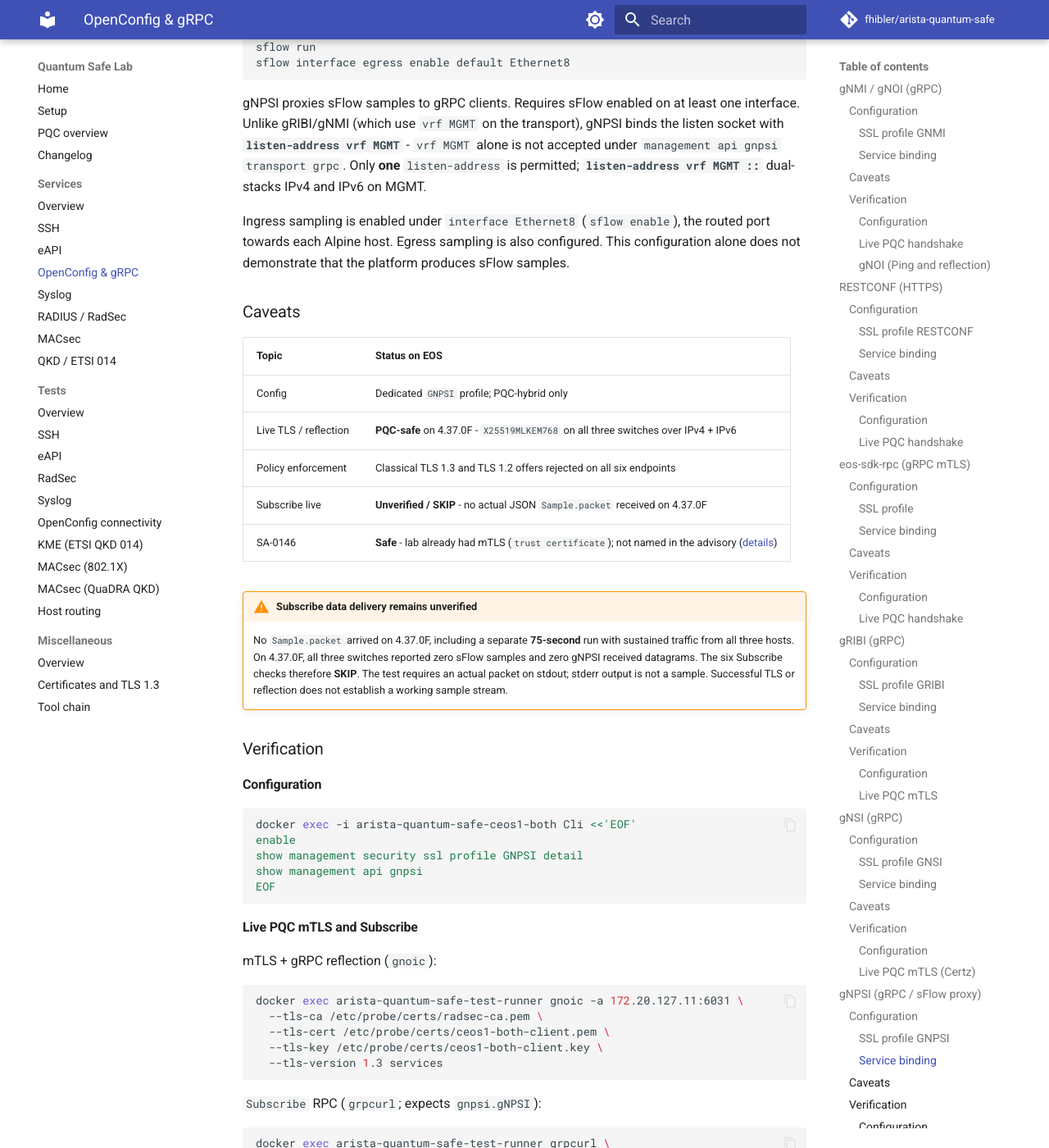
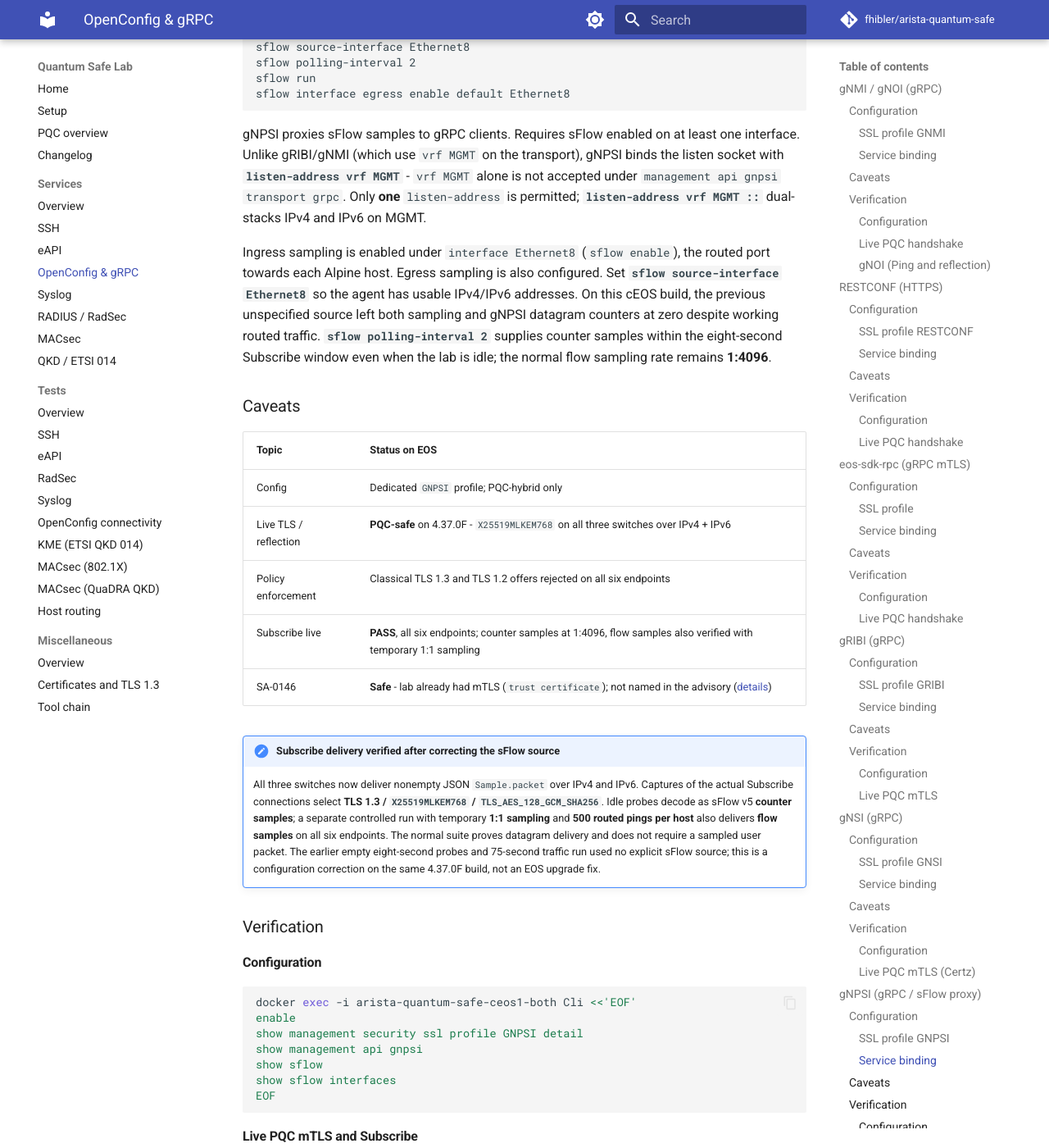
Before and after one commit to fhibler/arista-quantum-safe, an MkDocs documentation site: the page built from docs/services/openconfig.md, in a window 1280 px wide and 1400 px high, scrolled down 12028 px. Shown: the whole window at 82% size. Built offline with MkDocs 1.6.1 and Material for MkDocs 9.7.7, drawn with Linux system fonts in a browser that asks for light colours; comment, search, counter and statistics services are not loaded; some of the changed text lies outside the part shown.

Commit message:
Fix gNPSI Subscribe delivery with an explicit sFlow source
Bind the sFlow agent to Ethernet8 and poll counters every two seconds so bounded Subscribe probes receive datagrams on idle switches. Require nonempty decoded packets and fail empty or malformed streams; update tests and document dual-stack delivery and captured hybrid TLS selections.

````diff
--- a/docs/services/openconfig.md
+++ b/docs/services/openconfig.md
@@ -490,13 +490,15 @@
 interface Ethernet8
    sflow enable
 !
+sflow source-interface Ethernet8
+sflow polling-interval 2
 sflow run
 sflow interface egress enable default Ethernet8
 ```
 
 gNPSI proxies sFlow samples to gRPC clients. Requires sFlow enabled on at least one interface. Unlike gRIBI/gNMI (which use `vrf MGMT` on the transport), gNPSI binds the listen socket with **`listen-address vrf MGMT`** - `vrf MGMT` alone is not accepted under `management api gnpsi transport grpc`. Only **one** `listen-address` is permitted; **`listen-address vrf MGMT ::`** dual-stacks IPv4 and IPv6 on MGMT.
 
-Ingress sampling is enabled under `interface Ethernet8` (`sflow enable`), the routed port towards each Alpine host. Egress sampling is also configured. This configuration alone does not demonstrate that the platform produces sFlow samples.
+Ingress sampling is enabled under `interface Ethernet8` (`sflow enable`), the routed port towards each Alpine host. Egress sampling is also configured. Set **`sflow source-interface Ethernet8`** so the agent has usable IPv4/IPv6 addresses. On this cEOS build, the previous unspecified source left both sampling and gNPSI datagram counters at zero despite working routed traffic. **`sflow polling-interval 2`** supplies counter samples within the eight-second Subscribe window even when the lab is idle; the normal flow sampling rate remains **1:4096**.
 
 ### Caveats
 
@@ -505,11 +507,11 @@
 | Config | Dedicated `GNPSI` profile; PQC-hybrid only |
 | Live TLS / reflection | **PQC-safe** on 4.37.0F - `X25519MLKEM768` on all three switches over IPv4 + IPv6 |
 | Policy enforcement | Classical TLS 1.3 and TLS 1.2 offers rejected on all six endpoints |
-| Subscribe live | **Unverified / SKIP** - no actual JSON `Sample.packet` received on 4.37.0F |
+| Subscribe live | **PASS**, all six endpoints; counter samples at 1:4096, flow samples also verified with temporary 1:1 sampling |
 | SA-0146 | **Safe** - lab already had mTLS (`trust certificate`); not named in the advisory ([details](#security-advisory-0146)) |
 
-!!! warning "Subscribe data delivery remains unverified"
-    No `Sample.packet` arrived on 4.37.0F, including a separate **75-second** run with sustained traffic from all three hosts. On 4.37.0F, all three switches reported zero sFlow samples and zero gNPSI received datagrams. The six Subscribe checks therefore **SKIP**. The test requires an actual packet on stdout; stderr output is not a sample. Successful TLS or reflection does not establish a working sample stream.
+!!! note "Subscribe delivery verified after correcting the sFlow source"
+    All three switches now deliver nonempty JSON `Sample.packet` over IPv4 and IPv6. Captures of the actual Subscribe connections select **TLS 1.3 / `X25519MLKEM768` / `TLS_AES_128_GCM_SHA256`**. Idle probes decode as sFlow v5 **counter samples**; a separate controlled run with temporary **1:1 sampling** and **500 routed pings per host** also delivers **flow samples** on all six endpoints. The normal suite proves datagram delivery and does not require a sampled user packet. The earlier empty eight-second probes and 75-second traffic run used no explicit sFlow source; this is a configuration correction on the same 4.37.0F build, not an EOS upgrade fix.
 
 ### Verification
 
@@ -520,6 +522,8 @@
 enable
 show management security ssl profile GNPSI detail
 show management api gnpsi
+show sflow
+show sflow interfaces
 EOF
 ```
 
@@ -545,7 +549,7 @@
   -d '{}' '172.20.127.11:6031' gnpsi.gNPSI/Subscribe
 ```
 
-Automated: **`make test-openconfig`** - hybrid mTLS and reflection **PASS** on IPv4 and IPv6; Subscribe **SKIP** in the recorded run ([OpenConfig tests](../tests/openconfig.md)).
+Automated: **`make test-openconfig`** - hybrid mTLS and reflection **PASS** on IPv4 and IPv6; Subscribe **PASS** on all six endpoints ([OpenConfig tests](../tests/openconfig.md)).
 
 ---
 
@@ -572,7 +576,7 @@
 | gNOI | 6030 (shared) | `GNMI` | Yes | Ping RPC, reflection |
 | gRIBI | 9340 | `GRIBI` | **No** (wire) | mTLS + Get (**WARN** on 4.37.0F) |
 | gNSI | 6030 (via `transport gnmi default`) | `GNSI` profile; wire TLS on `GNMI` | Yes | Certz.GetProfileList (`-u admin`) |
-| gNPSI | 6031 | `GNPSI` | **Yes** (TLS/reflection) | Hybrid mTLS + reflection PASS; Subscribe SKIP (unverified) |
+| gNPSI | 6031 | `GNPSI` | **Yes** (TLS/reflection/Subscribe) | Hybrid mTLS + reflection + Subscribe PASS |
 | RESTCONF | 6020 | `RESTCONF` | Yes (positive probe) | HTTPS handshake; weaker offers also accepted |
 | eos-sdk-rpc | 9543 | `GNMI` (reused) | **No** (wire) | mTLS (**WARN** on IPv4); SKIP IPv6 |
 
````
Also changed, not shown: README.md (+1 -1 lines), docs/changelog.md (+7 -8 lines), docs/index.md (+3 -3 lines), docs/misc/toolchain.md (+2 -2 lines), docs/pqc-overview.md (+1 -1 lines), docs/services/index.md (+2 -2 lines), 9 other files.
